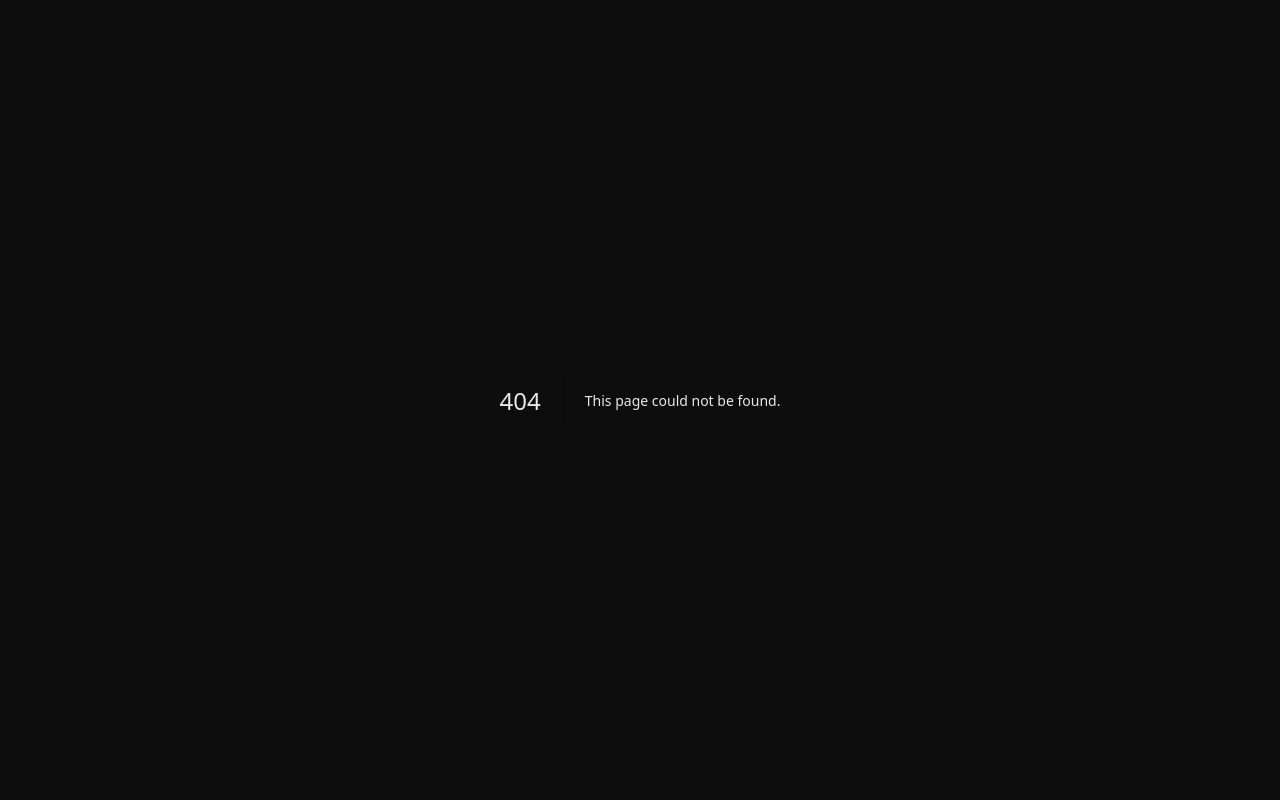
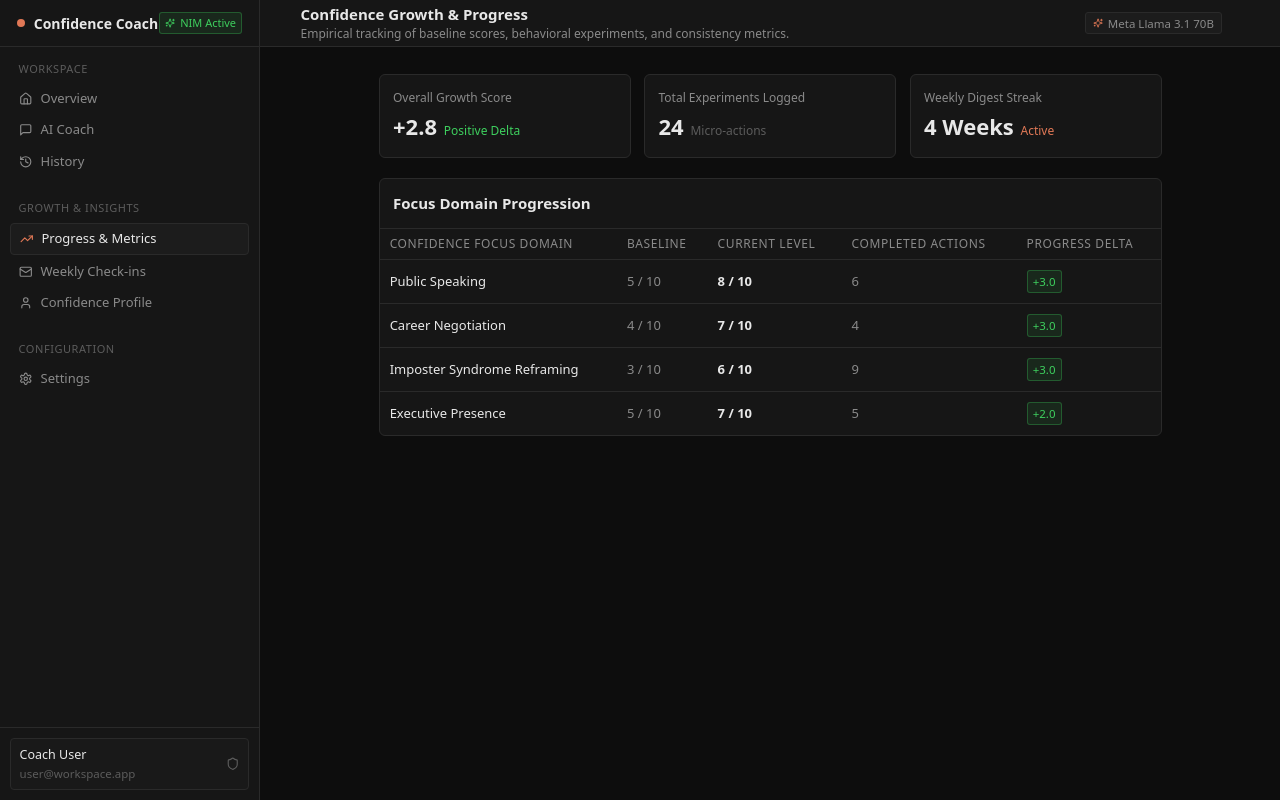
Before and after one commit to girishlade111/Elevra, a Next.js app: page /app/progress in a window 1280 px wide. Before the commit this address had no page. Built offline with nearby package versions, Linux system fonts and the light colour scheme; no server answers.

Commit message:
feat(app): add progress directory structure

```diff
--- /dev/null
+++ b/src/app/(app)/app/check-ins/page.tsx
@@ -0,0 +1,83 @@
+import { Mail, CheckCircle2, Clock } from "lucide-react";
+import { AppHeader } from "@/components/layout/app-header";
+import { Container } from "@/components/layout/container";
+import { Card, CardHeader, CardTitle, CardDescription, CardContent } from "@/components/ui/card";
+import { Badge } from "@/components/ui/badge";
+import { Button } from "@/components/ui/button";
+
+export default function CheckInsPage() {
+  const checkins = [
+    {
+      id: "chk_1",
+      week: "Week 32, 2026",
+      date: "Aug 10, 2026",
+      status: "sent",
+      subject: "Weekly Confidence Briefing: Progress on Public Speaking Assertiveness",
+      summary: "Synthesized 3 roleplay sessions. High focus on holding pause intervals during Q&A.",
+      actionCount: 2,
+    },
+    {
+      id: "chk_2",
+      week: "Week 31, 2026",
+      date: "Aug 3, 2026",
+      status: "sent",
+      subject: "Weekly Confidence Briefing: Salary Negotiation Readiness",
+      summary: "Reframed imposter hesitation; established clear benchmark metrics for comp discussion.",
+      actionCount: 2,
+    },
+  ];
+
+  return (
+    <div>
+      <AppHeader
+        title="Weekly Check-In Logs"
+        description="Automated weekly coaching digests generated by Vercel Cron and dispatched via email."
+      />
+
+      <div className="py-8">
+        <Container size="default" className="space-y-6">
+          <Card className="bg-panel border-border">
+            <CardHeader className="flex flex-col sm:flex-row sm:items-center justify-between gap-3">
+              <div>
+                <CardTitle className="text-[15px]">Automated Cron Dispatch Schedule</CardTitle>
+                <CardDescription className="text-[12.5px] mt-1">
+                  Dispatches every Monday at 09:00 UTC with an AI-generated synthesis of your week.
+                </CardDescription>
+              </div>
+              <Badge variant="success" className="shrink-0">
+                Next: Monday 09:00 UTC
+              </Badge>
+            </CardHeader>
+          </Card>
+
+          <div className="space-y-4">
+            <div className="text-[12.5px] font-medium uppercase tracking-wider text-text-muted">
+              Dispatched Digest History
+            </div>
+            {checkins.map((chk) => (
+              <Card key={chk.id} className="bg-panel border-border">
+                <CardHeader className="pb-3">
+                  <div className="flex items-center justify-between">
+                    <div className="flex items-center gap-2">
+                      <Mail className="h-4 w-4 text-accent" />
+                      <span className="text-[13.5px] font-medium text-text-primary">
+                        {chk.subject}
+                      </span>
+                    </div>
+                    <Badge variant="success">Sent</Badge>
+                  </div>
+                  <div className="text-[12px] text-text-muted mt-1">
+                    {chk.week} • Delivered on {chk.date}
+                  </div>
+                </CardHeader>
+                <CardContent className="text-[13px] text-text-secondary pt-0">
+                  <p>{chk.summary}</p>
+                </CardContent>
+              </Card>
+            ))}
+          </div>
+        </Container>
+      </div>
+    </div>
+  );
+}
--- /dev/null
+++ b/src/app/(app)/app/progress/page.tsx
@@ -0,0 +1,92 @@
+import { TrendingUp, CheckCircle, Award } from "lucide-react";
+import { AppHeader } from "@/components/layout/app-header";
+import { Container } from "@/components/layout/container";
+import { Card, CardHeader, CardTitle, CardContent } from "@/components/ui/card";
+import { Badge } from "@/components/ui/badge";
+import { Table, TableHeader, TableBody, TableHead, TableRow, TableCell } from "@/components/ui/table";
+
+export default function ProgressPage() {
+  const metricRecords = [
+    { area: "Public Speaking", baseline: 5, current: 8, completedActions: 6, trend: "+3.0" },
+    { area: "Career Negotiation", baseline: 4, current: 7, completedActions: 4, trend: "+3.0" },
+    { area: "Imposter Syndrome Reframing", baseline: 3, current: 6, completedActions: 9, trend: "+3.0" },
+    { area: "Executive Presence", baseline: 5, current: 7, completedActions: 5, trend: "+2.0" },
+  ];
+
+  return (
+    <div>
+      <AppHeader
+        title="Confidence Growth & Progress"
+        description="Empirical tracking of baseline scores, behavioral experiments, and consistency metrics."
+      />
+
+      <div className="py-8">
+        <Container size="default" className="space-y-6">
+          {/* Summary Metric Cards */}
+          <div className="grid grid-cols-1 sm:grid-cols-3 gap-4">
+            <Card className="bg-panel border-border">
+              <CardContent className="p-4 space-y-1">
+                <div className="text-[12px] text-text-secondary">Overall Growth Score</div>
+                <div className="flex items-baseline gap-2">
+                  <span className="text-[22px] font-semibold text-text-primary">+2.8</span>
+                  <span className="text-[12px] text-success">Positive Delta</span>
+                </div>
+              </CardContent>
+            </Card>
+
+            <Card className="bg-panel border-border">
+              <CardContent className="p-4 space-y-1">
+                <div className="text-[12px] text-text-secondary">Total Experiments Logged</div>
+                <div className="flex items-baseline gap-2">
+                  <span className="text-[22px] font-semibold text-text-primary">24</span>
+                  <span className="text-[12px] text-text-muted">Micro-actions</span>
+                </div>
+              </CardContent>
+            </Card>
+
+            <Card className="bg-panel border-border">
+              <CardContent className="p-4 space-y-1">
+                <div className="text-[12px] text-text-secondary">Weekly Digest Streak</div>
+                <div className="flex items-baseline gap-2">
+                  <span className="text-[22px] font-semibold text-text-primary">4 Weeks</span>
+                  <span className="text-[12px] text-accent">Active</span>
+                </div>
+              </CardContent>
+            </Card>
+          </div>
+
+          {/* Domain Breakdown Table */}
+          <Card className="bg-panel border-border">
+            <CardHeader>
+              <CardTitle className="text-[15px]">Focus Domain Progression</CardTitle>
+            </CardHeader>
+            <Table>
+              <TableHeader>
+                <TableRow>
+                  <TableHead>Confidence Focus Domain</TableHead>
+                  <TableHead>Baseline</TableHead>
+                  <TableHead>Current Level</TableHead>
+                  <TableHead>Completed Actions</TableHead>
+                  <TableHead>Progress Delta</TableHead>
+                </TableRow>
+              </TableHeader>
+              <TableBody>
+                {metricRecords.map((m) => (
+                  <TableRow key={m.area}>
+                    <TableCell className="font-medium">{m.area}</TableCell>
+                    <TableCell className="text-text-secondary">{m.baseline} / 10</TableCell>
+                    <TableCell className="text-text-primary font-semibold">{m.current} / 10</TableCell>
+                    <TableCell className="text-text-secondary">{m.completedActions}</TableCell>
+                    <TableCell>
+                      <Badge variant="success">{m.trend}</Badge>
+                    </TableCell>
+                  </TableRow>
+                ))}
+              </TableBody>
+            </Table>
+          </Card>
+        </Container>
+      </div>
+    </div>
+  );
+}
```
